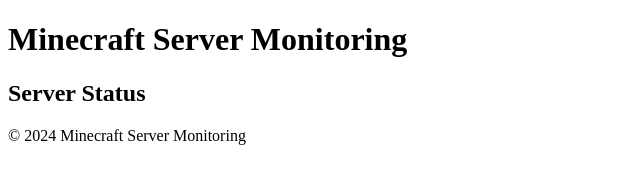
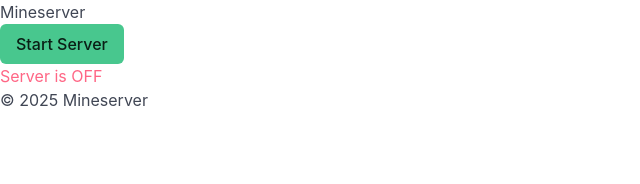
Before and after one commit to tisteba/Minecraft-Server-Monitoring, a website: page Web/Frontend/Html/index.html in a window 1280 px wide. Shown: the whole page, without its empty margins (0-640 px from the left). Drawn offline with nearby package versions, Linux system fonts and the light colour scheme.

Commit message:
Ajout du serv

```diff
--- a/Web/Frontend/Html/index.html
+++ b/Web/Frontend/Html/index.html
@@ -3,20 +3,19 @@
 <head>
     <meta charset="UTF-8">
     <meta name="viewport" content="width=device-width, initial-scale=1.0">
+    <link rel="stylesheet" href="https://cdn.jsdelivr.net/npm/bulma@1.0.2/css/bulma.min.css">
     <title>Minecraft Server Monitoring</title>
 </head>
 <body>
     <header>
-        <h1>Minecraft Server Monitoring</h1>
+        <h1 class="is-marginless">Mineserver</h1>
     </header>
     <main>
-        <section>
-            <h2>Server Status</h2>
-            <!-- Content will go here -->
-        </section>
-    </main>
+        <button class="button is-success" onclick="startServer()" id="serverButton">Start Server</button>
+        <p id="serverStatus" class="has-text-danger">Server is OFF</p>            </main>
     <footer>
-        <p>&copy; 2024 Minecraft Server Monitoring</p>
+        <p>&copy; 2025 Mineserver</p>
     </footer>
+    <script src="../Js/script.js"></script>
 </body>
 </html>
--- /dev/null
+++ b/Web/Frontend/Js/script.js
@@ -0,0 +1,30 @@
+function startServer() {
+    const statusContainer = document.getElementById('serverStatus');
+    const button = document.getElementById('serverButton');
+
+    if (statusContainer.innerText === "Server is OFF") {
+        fetch('/startserver')
+            .then(response => response.text())
+            .then(data => {
+                statusContainer.innerText = "Server is ON";
+                statusContainer.classList.remove('has-text-danger');
+                statusContainer.classList.add('has-text-success');
+                button.innerText = "Stop Server";
+                button.classList.remove('is-primary');
+                button.classList.add('is-danger');
+            })
+            .catch(error => console.error('Erreur:', error));
+    } else if (statusContainer.innerText === "Server is ON") {
+        fetch('/stopserver')
+            .then(response => response.text())
+            .then(data => {
+                statusContainer.innerText = "Server is OFF";
+                statusContainer.classList.remove('has-text-success');
+                statusContainer.classList.add('has-text-danger');
+                button.innerText = "Start Server";
+                button.classList.remove('is-danger');
+                button.classList.add('is-success');
+            })
+            .catch(error => console.error('Erreur:', error));
+    }
+}
```
Also changed, not shown: Web/Backend/index.js (+14 -2 lines).
